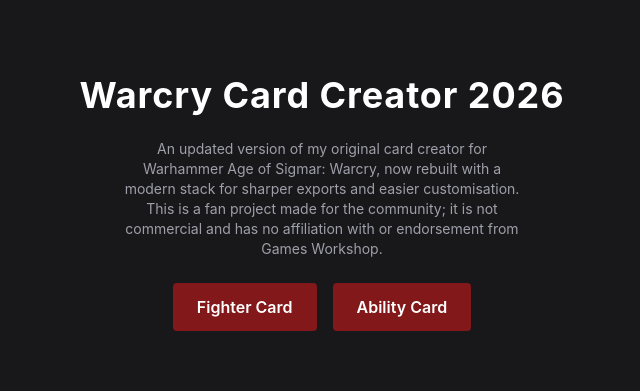
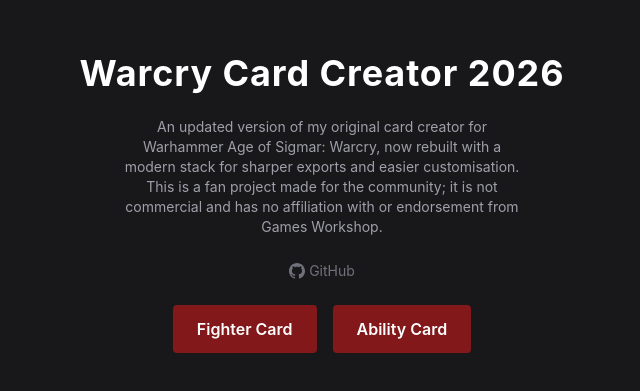
Before and after one commit to HENNIROCKS/warcry-card-creator-2026, a SvelteKit app: page / in a window 1280 px wide. Shown: the part 197-588 px from the top of the page, without its empty margins (318-958 px from the left). Built offline with nearby package versions, Linux system fonts and the light colour scheme.

Commit message:
Add link to repo

```diff
--- a/src/routes/+page.svelte
+++ b/src/routes/+page.svelte
@@ -24,6 +24,10 @@
 	{#if isPhone || isPortraitTablet}
 		<p class="text-zinc-500 text-xs text-center px-6">Note: the editors require a tablet in landscape orientation or a larger screen. Mobile support may come in a future update.</p>
 	{/if}
+	<a href="https://github.com/HENNIROCKS/warcry-card-creator-2026" target="_blank" rel="noopener noreferrer" class="text-zinc-500 hover:text-zinc-300 text-sm transition flex items-center gap-1">
+		<svg xmlns="http://www.w3.org/2000/svg" width="16" height="16" viewBox="0 0 24 24" fill="currentColor"><path d="M12 0C5.37 0 0 5.37 0 12c0 5.3 3.438 9.8 8.205 11.385.6.113.82-.258.82-.577 0-.285-.01-1.04-.015-2.04-3.338.724-4.042-1.61-4.042-1.61-.546-1.385-1.335-1.755-1.335-1.755-1.087-.744.084-.729.084-.729 1.205.084 1.838 1.236 1.838 1.236 1.07 1.835 2.809 1.305 3.495.998.108-.776.417-1.305.76-1.605-2.665-.3-5.466-1.332-5.466-5.93 0-1.31.465-2.38 1.235-3.22-.135-.303-.54-1.523.105-3.176 0 0 1.005-.322 3.3 1.23.96-.267 1.98-.399 3-.405 1.02.006 2.04.138 3 .405 2.28-1.552 3.285-1.23 3.285-1.23.645 1.653.24 2.873.12 3.176.765.84 1.23 1.91 1.23 3.22 0 4.61-2.805 5.625-5.475 5.92.42.36.81 1.096.81 2.22 0 1.606-.015 2.896-.015 3.286 0 .315.21.69.825.57C20.565 21.795 24 17.295 24 12c0-6.63-5.37-12-12-12"/></svg>
+		GitHub
+	</a>
 	<div class="flex gap-4">
 		<a href="{base}/fighter" class="px-6 py-3 bg-red-900 hover:bg-red-800 rounded text-white font-semibold transition">
 			Fighter Card
```
